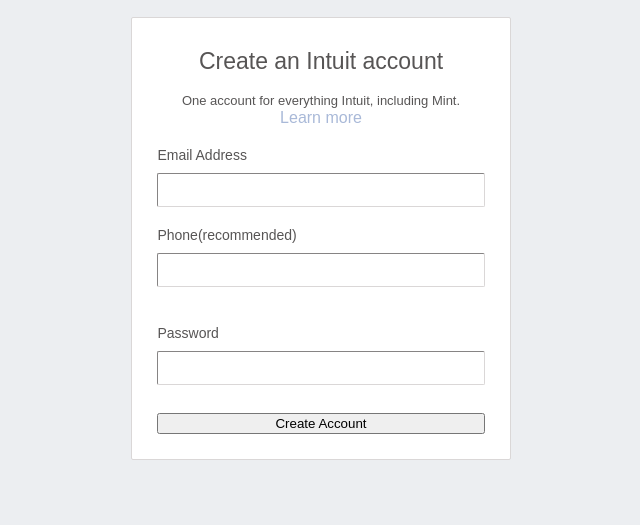
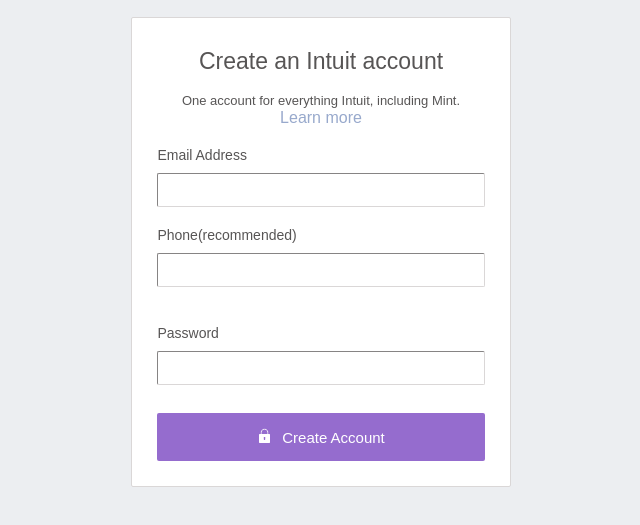
Before and after one commit to ahzia/HTML-Signup-Form, a plain HTML site: page Index.html in a window 1280 px wide. Shown: the part 131-656 px from the top of the page, without its empty margins (319-959 px from the left). Drawn offline with Linux system fonts and the light colour scheme.

Commit message:
Design button side

```diff
--- a/Index.html
+++ b/Index.html
@@ -28,7 +28,7 @@
           Password
           <input type="password" name="password" />
         </label><br />
-        <button class="btn-create">Create Account</button>
+        <button class="btn-create"><img src="./img/lock.png" class="lock" alt="Lock image" />Create Account</button>
       </form>
     </main>
     <footer>
--- a/styles/index.css
+++ b/styles/index.css
@@ -56,7 +56,7 @@ form a {
     text-decoration: none;
     font-size: 10x;
     margin-bottom: 10px;
-    color: #a9b9d8;
+    color: #98a9cc;
 }
 
 .form-title {
@@ -75,3 +75,21 @@ input {
     border-width: 1px;
     border-radius: 2px;
 }
+
+/*--------------------------------------------------------*/
+/*---------------------- Buttons  -------------------------*/
+.btn-create {
+    color: white;
+    padding-top: 15px;
+    padding-bottom: 15px;
+    border: none;
+    background-color: #956cce;
+    border-radius: 2px;
+    font-size: 15px;
+}
+
+.lock {
+    height: 15px;
+    width: 15px;
+    margin-right: 10px;
+}
```
Also changed, not shown: img/lock.png (added).
